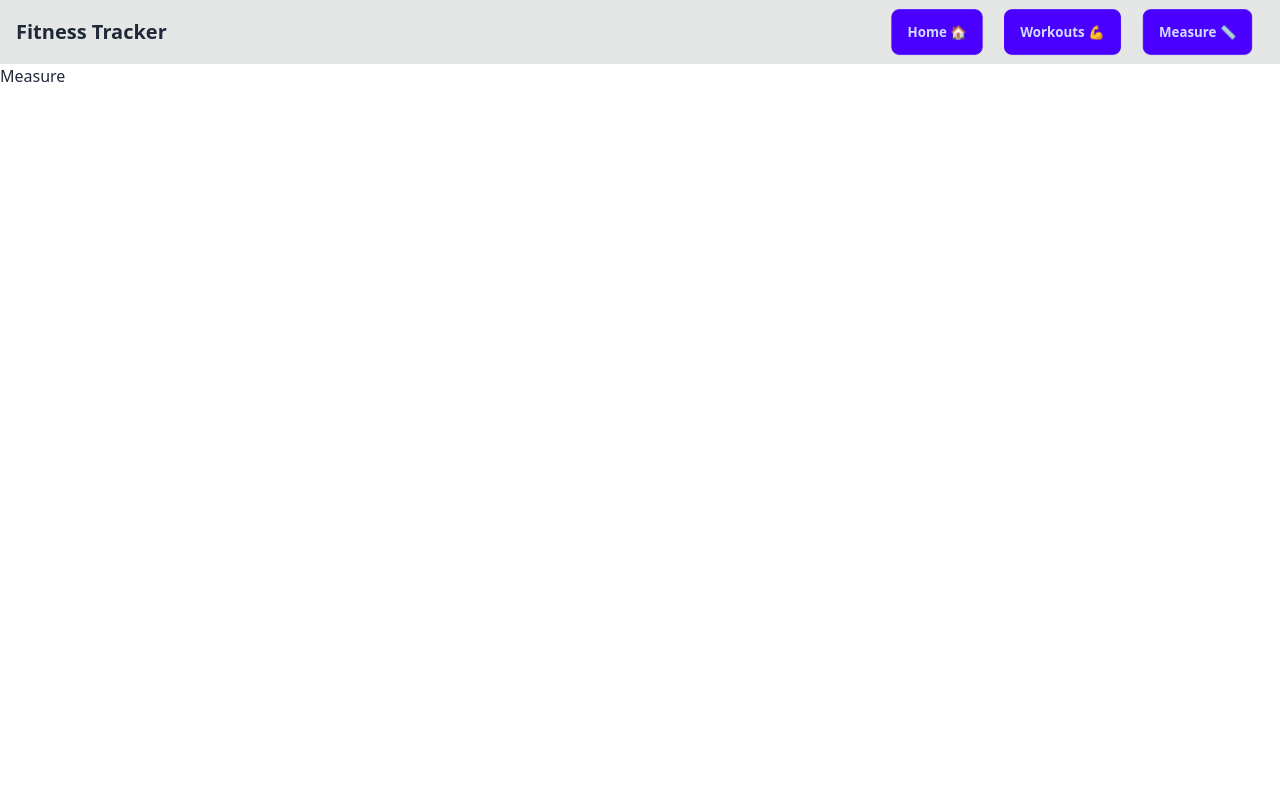
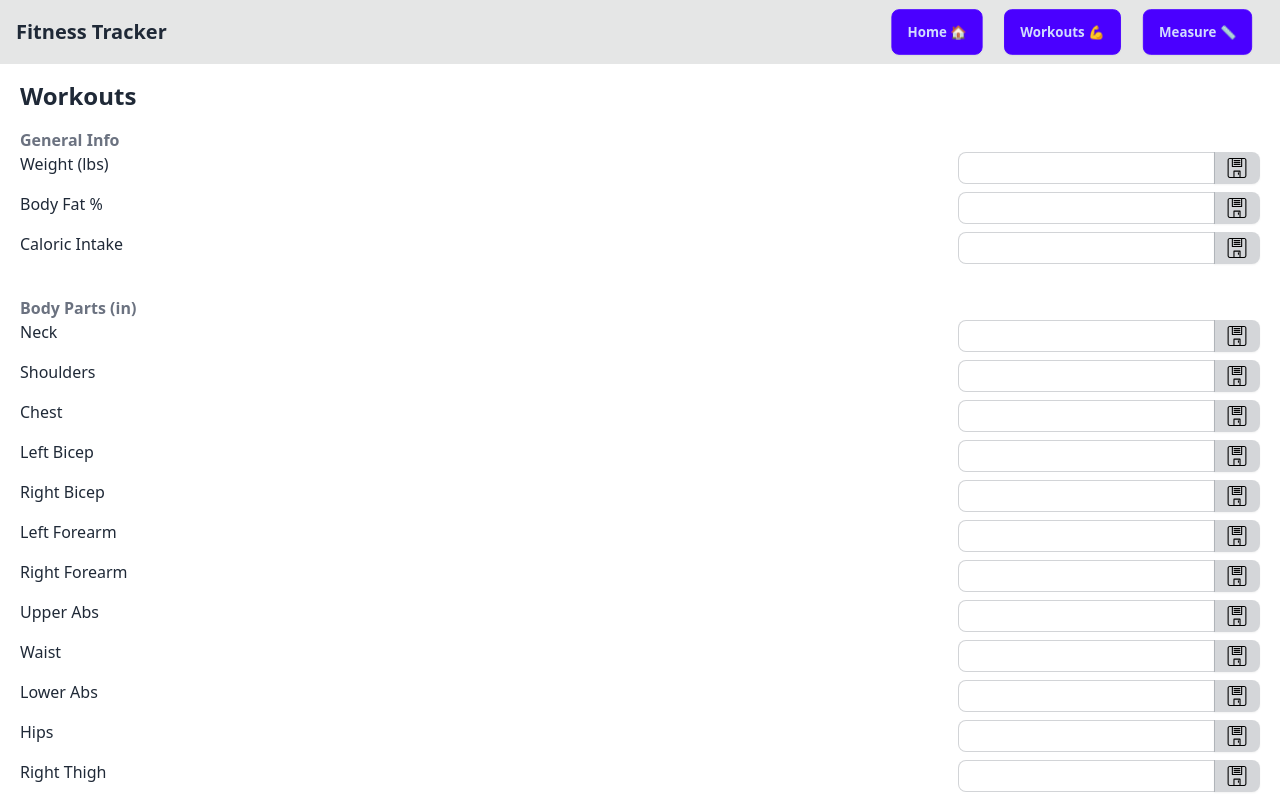
Before and after one commit to joshkat/Training-Tracker, a Next.js app: page /measure in a window 1280 px wide. Built offline with nearby package versions, Linux system fonts and the light colour scheme; no server answers; sample sign-in values are in the browser's storage.

Commit message:
Added Measurements page - Fully made the frontend, need to add saving to firebase

```diff
--- a/app/components/Home/AddTemplate.jsx
+++ b/app/components/Home/AddTemplate.jsx
@@ -6,7 +6,7 @@ import { ensureNonEmptyInputs } from "./helper/ensureNonEmptyInputs";
 export default function AddTemplate({ templates, setTemplates }) {
   return (
     <div className="flex justify-between ml-5 mr-5 mt-[.5rem]">
-      <h2 className="text-xl font-bold">Templates</h2>
+      <h2 className="text-xl lg:text-2xl font-bold">Templates</h2>
       <button
         className={`btn btn-sm ${
           templates === null ? "btn-disabled" : ""
--- /dev/null
+++ b/app/measure/MeasureInput.jsx
@@ -0,0 +1,41 @@
+"use client";
+import { useState } from "react";
+import Image from "next/image";
+
+export default function MeasureInput({ id }) {
+  const [value, setValue] = useState("");
+  function handleInput(e) {
+    const thisInput = document.getElementById(id);
+    if (e.target.value === "") {
+      thisInput.classList.add("input-error");
+      thisInput.classList.remove("input-success");
+    } else {
+      thisInput.classList.remove("input-error");
+      thisInput.classList.add("input-success");
+    }
+    setValue(e.target.value);
+  }
+
+  function uploadToFirebase() {
+    console.log(value);
+  }
+
+  return (
+    <div className="join">
+      <input
+        type="number"
+        className="input input-bordered input-sm text-base join-item"
+        id={id}
+        onInput={handleInput}
+      />
+      <button
+        className={`btn btn-sm btn-accent join-item ${
+          value === "" ? "btn-disabled" : ""
+        }`}
+        onClick={uploadToFirebase}
+      >
+        <Image src="/floppy.svg" height={20} width={20} alt="save" />
+      </button>
+    </div>
+  );
+}
--- a/app/measure/page.jsx
+++ b/app/measure/page.jsx
@@ -1,12 +1,72 @@
-export const metadata = {
-  title: "Measure",
-  description: "Measurements Page",
-};
+"use client";
+import { useRouter } from "next/navigation";
+import { useEffect, useState } from "react";
+import { isUserSignedIn } from "../utils/firebase/isUserSignedIn";
+import MeasureInput from "./MeasureInput";
 
 export default function Measure() {
+  const generalInfo = ["Weight (lbs)", "Body Fat %", "Caloric Intake"];
+  const generalInfoId = ["weight", "bodyfat", "intake"];
+  const bodyParts = [
+    "Neck",
+    "Shoulders",
+    "Chest",
+    "Left Bicep",
+    "Right Bicep",
+    "Left Forearm",
+    "Right Forearm",
+    "Upper Abs",
+    "Waist",
+    "Lower Abs",
+    "Hips",
+    "Right Thigh",
+    "Left Thigh",
+    "Left Calf",
+    "Right Calf",
+  ];
+  const router = useRouter();
+  const [signedIn, setSignedIn] = useState(false);
+
+  useEffect(() => {
+    async function handleLoad() {
+      const signedIn = await isUserSignedIn();
+      if (signedIn === false) {
+        router.push("/login");
+        return;
+      }
+      setSignedIn(true);
+    }
+    handleLoad();
+  });
+
   return (
     <>
-      <div>Measure</div>
+      {signedIn ? (
+        <div className="px-5 overflow-scroll h-[calc(100vh-65px)]  no-scrollbar">
+          <h1 className="text-xl lg:text-2xl font-bold my-[1rem]">Workouts</h1>
+          <h2 className="text-gray-500 font-bold">General Info</h2>
+          <ul>
+            {generalInfo.map((value, index) => (
+              <li key={index} className="flex mb-2">
+                <p className="flex-grow">{value}</p>
+                <MeasureInput id={generalInfoId[index]} />
+              </li>
+            ))}
+          </ul>
+          <br />
+          <h2 className="text-gray-500 font-bold">Body Parts (in)</h2>
+          <ul>
+            {bodyParts.map((value, index) => (
+              <li key={index} className="flex mb-2">
+                <p className="flex-grow">{value}</p>
+                <MeasureInput id={value.replace(/\s+/g, "").toLowerCase()} />
+              </li>
+            ))}
+          </ul>
+        </div>
+      ) : (
+        <span className="loading loading-spinner w-24 absolute top-1/2 left-1/2 transform -translate-x-1/2 -translate-y-1/2"></span>
+      )}
     </>
   );
 }
```
Also changed, not shown: public/floppy.svg (added).
